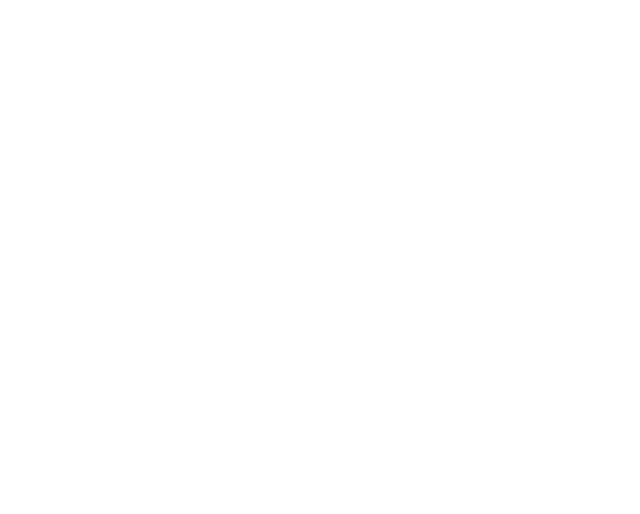
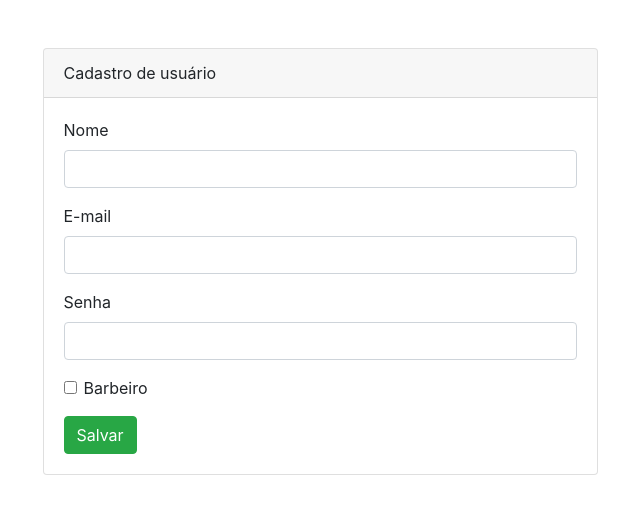
Before and after one commit to WillSerafim/landing-page, a React (Create React App) app: page /new-user in a window 1280 px wide. Shown: the top 514 px of the page, without its empty margins (320-960 px from the left). Built offline with nearby package versions, Linux system fonts and the light colour scheme.

Commit message:
added listing and creating users

```diff
--- a/package.json
+++ b/package.json
@@ -11,7 +11,9 @@
     "react-bootstrap": "^1.0.1",
     "react-dom": "^16.13.1",
     "react-router-dom": "^5.2.0",
-    "react-scripts": "3.4.1"
+    "react-scripts": "3.4.1",
+    "react-toastify": "^6.0.6",
+    "font-awesome": "4.7.0"
   },
   "scripts": {
     "start": "react-scripts start",
--- a/public/index.html
+++ b/public/index.html
@@ -13,7 +13,7 @@
 
     <link rel="manifest" href="%PUBLIC_URL%/manifest.json" />
 
-    <title>BarApp</title>
+    <title>Barber agendamentos</title>
   </head>
   <body>
     <noscript>You need to enable JavaScript to run this app.</noscript>
--- a/src/pages/home/index.js
+++ b/src/pages/home/index.js
@@ -1,5 +1,7 @@
 import React, {useState} from 'react';
 import {Navbar, Button, Form, Row, Modal, DropdownButton, Dropdown } from 'react-bootstrap';
+import { ToastContainer, toast } from 'react-toastify';
+import 'react-toastify/dist/ReactToastify.css';
 
 import './index.css';
 import imgDownload from '../../assets/img/img_download.png'
@@ -9,37 +11,67 @@ import logo from '../../assets/img/B.png'
 export default function Home() {
   const [show, setShow] = useState(false);
   const [email, setEmail] = useState("");
+  const [name, setName] = useState("");
+  const [error, setError] = useState(false);
 
   const handleClose = () => setShow(false);
   const handleShow = () => setShow(true);
 
   function handleSubmit () {
-    localStorage.setItem('session', email);
-    handleClose();
+    if (localStorage.hasOwnProperty("users")) {
+      let data = JSON.parse(localStorage.getItem("users"));
+      let name = '';
+
+      data.forEach(element => {
+        if (element['email'] === email) {
+          name = element['name'];
+          handleClose();
+        }
+      });
+
+      if (name !== '') {
+        setName(name);
+      }else {
+        setError(true);
+      }
+    }
+  }
+
+  if (error) {
+    toast.error('Usuário não cadastrado!');
+    setError(false);
   }
 
   return (
     <>
+      <ToastContainer />
       <Navbar bg="dark" variant="dark">
         <Navbar.Brand href="/">
-          <img alt="" src={logo} width="30" height="30" className="d-inline-block align-top"/>
-        BarApp</Navbar.Brand>
+          <img alt="" src={logo} width="30" height="30" className="d-inline-block align-top mr-2"/>
+          Barber Agendamentos
+        </Navbar.Brand>
 
           <Form inline className="ml-auto">
-            <Button variant="outline-light" className="mr-sm-2" onClick={handleShow}>Login</Button>
 
-            {localStorage.getItem('session') &&
+            {name !== "" ?
               <>
                 <DropdownButton className="mr-2" variant="outline-light" id="dropdown-basic-button" title="Actions">
-                  <Dropdown.Item href="/users">List users</Dropdown.Item>
-                  <Dropdown.Item href="#">Add users</Dropdown.Item>
+                  <Dropdown.Item href="/users" target="_blank">List users</Dropdown.Item>
+                  <Dropdown.Item href="/new-user" target="_blank">Add users</Dropdown.Item>
                   <Dropdown.Divider/>
-                  <Dropdown.Item href="/" onClick={() => localStorage.clear()}>logout</Dropdown.Item>
+                  <Dropdown.Item href="/" target="_blank" onClick={() => localStorage.clear()}>logout</Dropdown.Item>
                 </DropdownButton>
+
+                <Navbar.Text>
+                  Logado como: {name}
+                </Navbar.Text>
+              </>
+            :
+              <>
+                <Button variant="outline-light" className="mr-sm-2" onClick={handleShow}>Login</Button>
+                <Button variant="outline-light" target="_blank" className="mr-sm-2" href="/new-user">Cadastrar</Button>
               </>
             }
-
-            <Button variant="outline-success">Download App</Button>
           </Form>
       </Navbar>
 
@@ -95,7 +127,7 @@ export default function Home() {
 
               <Form.Group controlId="password">
                 <Form.Label>Senha</Form.Label>
-                <Form.Control type="password" />
+                <Form.Control type="password"/>
               </Form.Group>
           </Form>
         </Modal.Body>
@@ -105,7 +137,6 @@ export default function Home() {
           </Button>
         </Modal.Footer>
       </Modal>
-
     </>
   );
 }
--- /dev/null
+++ b/src/pages/new-user/index.js
@@ -0,0 +1,82 @@
+/* eslint-disable no-unused-expressions */
+import React, {useState} from 'react';
+import {Container, Form, Card, Button} from 'react-bootstrap';
+import { ToastContainer, toast } from 'react-toastify';
+import 'react-toastify/dist/ReactToastify.css';
+
+export default function NewUser() {
+  const [name , setName] = useState("");
+  const [email , setEmail] = useState("");
+  const [password , setPassword] = useState("");
+  const [barber , setBarber] = useState(false);
+
+  const onSubmit = () => {
+    let data = [];
+
+    if (localStorage.hasOwnProperty("users")) {
+      data = JSON.parse(localStorage.getItem("users"));
+
+      data.push({
+        name: name,
+        email: email,
+        password: password,
+        barber: barber
+      });
+
+      localStorage.setItem("users", JSON.stringify(data));
+
+      toast.success('Usuário cadastrado com sucesso!');
+    } else {
+      data.push({
+        name: name,
+        email: email,
+        password: password,
+        barber: barber
+      });
+
+      localStorage.setItem("users", JSON.stringify(data));
+
+      toast.success('Usuário cadastrado com sucesso!');
+    }
+
+  }
+
+  return (
+    <>
+      <ToastContainer />
+      <Container>
+        <div className="mt-5 mx-auto" style={{width: '50%'}}>
+          <Card bg="Light">
+            <Card.Header>Cadastro de usuário</Card.Header>
+            <Card.Body>
+              <Form onSubmit={onSubmit}>
+                <Form.Group controlId="name">
+                  <Form.Label>Nome</Form.Label>
+                  <Form.Control type="text" name="name"  onChange={ e => setName(e.target.value)} required/>
+                </Form.Group>
+
+                <Form.Group controlId="email">
+                  <Form.Label>E-mail</Form.Label>
+                  <Form.Control type="email" name="email" onChange={ e => setEmail(e.target.value)}/>
+                </Form.Group>
+
+                <Form.Group controlId="password">
+                  <Form.Label>Senha</Form.Label>
+                  <Form.Control type="password" name="password" onChange={ e => setPassword(e.target.value)}/>
+                </Form.Group>
+
+                <Form.Group controlId="checkbox">
+                  <Form.Check type="checkbox" label="Barbeiro" name="barber" onChange={ e => setBarber(true)}/>
+                </Form.Group>
+
+                <Button variant="success" type="submit">
+                  Salvar
+                </Button>
+              </Form>
+            </Card.Body>
+          </Card>
+        </div>
+      </Container>
+    </>
+  )
+}
--- /dev/null
+++ b/src/pages/users/index.js
@@ -0,0 +1,58 @@
+/* eslint-disable jsx-a11y/anchor-is-valid */
+/* eslint-disable no-unused-expressions */
+import React, {useState, useEffect} from 'react';
+import {Table, Container} from 'react-bootstrap';
+
+import 'font-awesome/css/font-awesome.min.css';
+
+export default function Users() {
+  const [users, setUsers] = useState([]);
+
+  useEffect(() => {
+    if (localStorage.hasOwnProperty("users")) {
+      setUsers(JSON.parse(localStorage.getItem("users")));
+    }
+  }, []);
+
+  function deleteUser(position) {
+    console.log(position);
+  }
+
+  return (
+    <>
+      <Container>
+        <div className="mt-5">
+          <Table striped bordered hover>
+            <thead>
+              <tr className="text-center">
+                <th>Nome</th>
+                <th>E-mail</th>
+                <th>Barbeiro</th>
+                <th>Ações</th>
+              </tr>
+            </thead>
+            <tbody>
+              {users.map((user, i) => {
+                return (
+                  <tr key={i} className="text-center">
+                    <td>{user.name}</td>
+                    <td>{user.email}</td>
+                    <td>{user.barber ? 'sim': 'não'}</td>
+                    <td>
+                      <a href="#">
+                        <i className="fa fa-pencil text-dark mr-3" aria-hidden="true" style={{cursor: 'pointer'}}></i>
+                      </a>
+                      <a  href='#'>
+                        <i className="fa fa-trash text-dark" aria-hidden="true" style={{cursor: 'pointer'}} onClick={deleteUser(i)}></i>
+                      </a>
+                    </td>
+                  </tr>
+                )
+              })}
+            </tbody>
+          </Table>
+        </div>
+      </Container>
+    </>
+  )
+}
--- a/src/pages/users/users.js
+++ /dev/null
@@ -1,43 +0,0 @@
-/* eslint-disable no-unused-expressions */
-import React from 'react';
-import {Table, Container} from 'react-bootstrap';
-
-export default function Users() {
-  return (
-    <>
-      <Container>
-        <div className="mt-5">
-          <Table striped bordered hover>
-            <thead>
-              <tr>
-                <th>#</th>
-                <th>First Name</th>
-                <th>Last Name</th>
-                <th>Username</th>
-              </tr>
-            </thead>
-            <tbody>
-              <tr>
-                <td>1</td>
-                <td>Mark</td>
-                <td>Otto</td>
-                <td>@mdo</td>
-              </tr>
-              <tr>
-                <td>2</td>
-                <td>Jacob</td>
-                <td>Thornton</td>
-                <td>@fat</td>
-              </tr>
-              <tr>
-                <td>3</td>
-                <td colSpan="2">Larry the Bird</td>
-                <td>@twitter</td>
-              </tr>
-            </tbody>
-          </Table>
-        </div>
-      </Container>
-    </>
-  )
-}
--- a/src/routes.js
+++ b/src/routes.js
@@ -1,7 +1,8 @@
 import React from 'react';
 import {Switch, BrowserRouter, Route} from 'react-router-dom';
 import Home from './pages/home/index';
-import Users from './pages/users/users';
+import Users from './pages/users/index';
+import NewUser from './pages/new-user/index';
 
 export default function Routes() {
   return (
@@ -9,6 +10,7 @@ export default function Routes() {
       <Switch>
         <Route path="/" exact component={Home}/>
         <Route path="/users" exact component={Users}/>
+        <Route path="/new-user" exact component={NewUser}/>
       </Switch>
     </BrowserRouter>
   )
```
Also changed, not shown: 1 other file (tests, documents, lock files or other folders).
